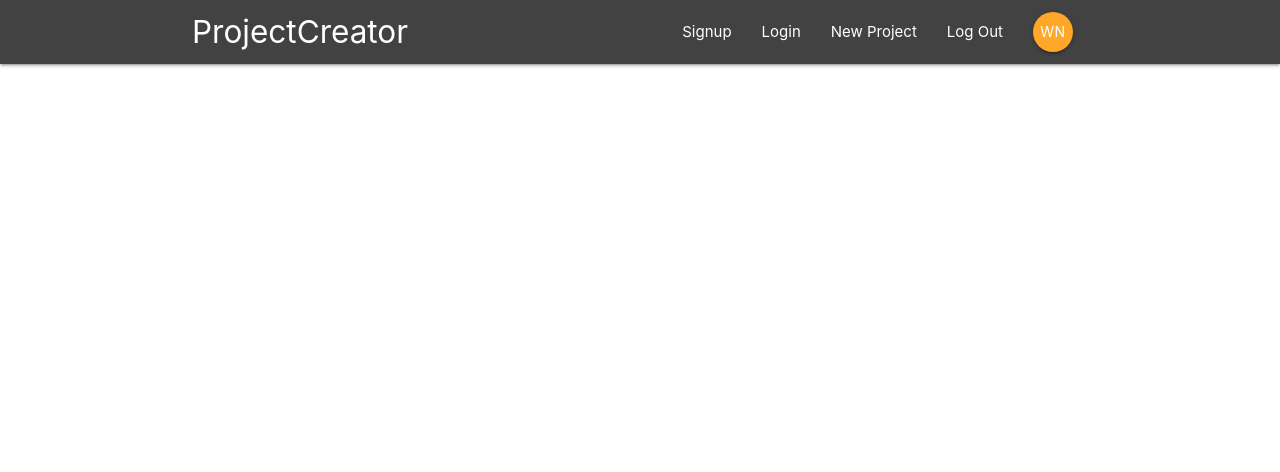
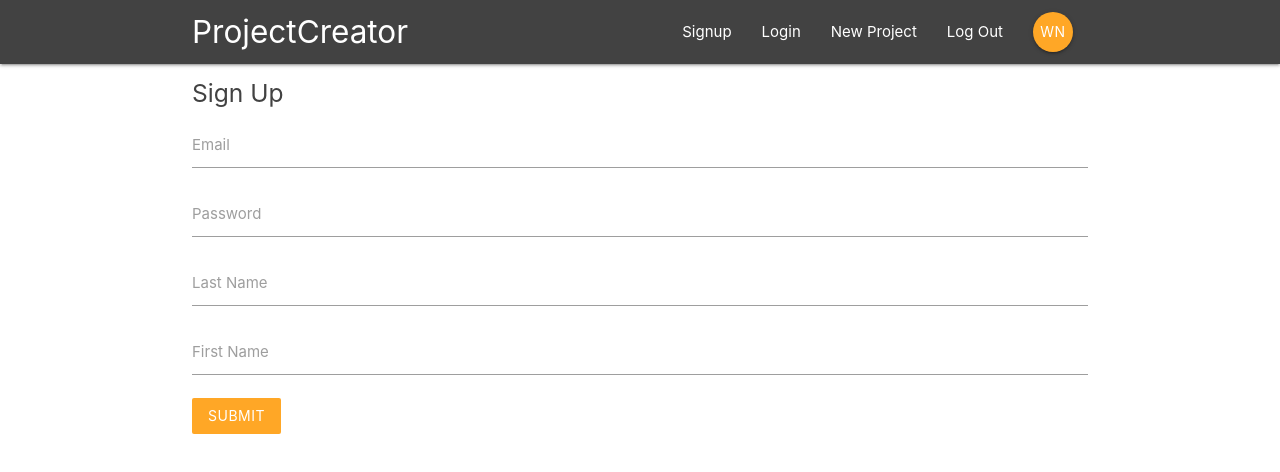
Before and after one commit to dakaney/ProjectCreator, a React (Create React App) app: page /signup in a window 1280 px wide. Shown: the top 472 px of the page. Built offline with nearby package versions, Linux system fonts and the light colour scheme.

Commit message:
added signin and signup page

```diff
--- a/public/index.html
+++ b/public/index.html
@@ -18,5 +18,6 @@
   </head>
   <body>
     <div id="root"></div>
+    <script src="https://cdnjs.cloudflare.com/ajax/libs/materialize/1.0.0/js/materialize.min.js"></script>
   </body>
 </html>
--- a/src/App.js
+++ b/src/App.js
@@ -3,7 +3,8 @@
 import Navbar from './components/layout/Navbar'
 import Dashboard from './components/dashboard/Dashboard'
 import ProjectDetails from './components/projects/ProjectDetails'
-
+import SignIn from './components/auth/SignIn'
+import SignUp from './components/auth/SignUp'
 
 class App extends Component {
   render() {
@@ -14,6 +15,8 @@
           <Switch>
             <Route exact path='/' component={Dashboard} />
             <Route path='/project/:id' component={ProjectDetails} />
+            <Route path='/signin' component={SignIn} />
+            <Route path='/signup' component={SignUp} />
           </Switch>
         </div>
       </BrowserRouter>
--- a/src/components/auth/SignIn.js
+++ b/src/components/auth/SignIn.js
@@ -0,0 +1,39 @@
+import React, { Component } from 'react'
+
+class SignIn extends Component {
+    state = {
+        email: '',
+        password: ''
+    }
+    handleChange = (e) => {
+        this.setState({
+            [e.target.id]: e.target.value
+        })
+    }
+    handleSubmit = (e) => {
+        e.preventDefault();
+        console.log(this.state)
+    }
+  render() {
+    return (
+      <div className="container">
+        <form onSubmit={this.handleSubmit} className="white">
+            <h5 className="grey-text text-darken-3">Sign In</h5>
+            <div className="input-field">
+                <label htmlFor="email">Email</label>
+                <input type="email" id="email" onChange={this.handleChange}/>
+            </div>
+            <div className="input-field">
+                <label htmlFor="password">Password</label>
+                <input type="password" id="password" onChange={this.handleChange}/>
+            </div>
+            <div className="input-field">
+            <button className="btn orange lighten-1 z-depth-0">Login</button>
+            </div>
+        </form>
+      </div>
+    )
+  }
+}
+
+export default SignIn
--- a/src/components/auth/SignUp.js
+++ b/src/components/auth/SignUp.js
@@ -0,0 +1,49 @@
+import React, { Component } from 'react'
+
+class SignUp extends Component {
+    state = {
+        email: '',
+        password: '',
+        firstName: '',
+        lastName: ''
+    }
+    handleChange = (e) => {
+        this.setState({
+            [e.target.id]: e.target.value
+        })
+    }
+    handleSubmit = (e) => {
+        e.preventDefault();
+        console.log(this.state)
+    }
+  render() {
+    return (
+      <div className="container">
+        <form onSubmit={this.handleSubmit} className="white">
+            <h5 className="grey-text text-darken-3">Sign Up</h5>
+            <div className="input-field">
+                <label htmlFor="email">Email</label>
+                <input type="email" id="email" onChange={this.handleChange}/>
+            </div>
+            <div className="input-field">
+                <label htmlFor="password">Password</label>
+                <input type="password" id="password" onChange={this.handleChange}/>
+            </div>
+            <div className="input-field">
+                <label htmlFor="lastName">Last Name</label>
+                <input type="text" id="lastName" onChange={this.handleChange}/>
+            </div>
+            <div className="input-field">
+                <label htmlFor="firstName">First Name</label>
+                <input type="text" id="firstName" onChange={this.handleChange}/>
+            </div>
+            <div className="input-field">
+            <button className="btn orange lighten-1 z-depth-0">Submit</button>
+            </div>
+        </form>
+      </div>
+    )
+  }
+}
+
+export default SignUp;
```
